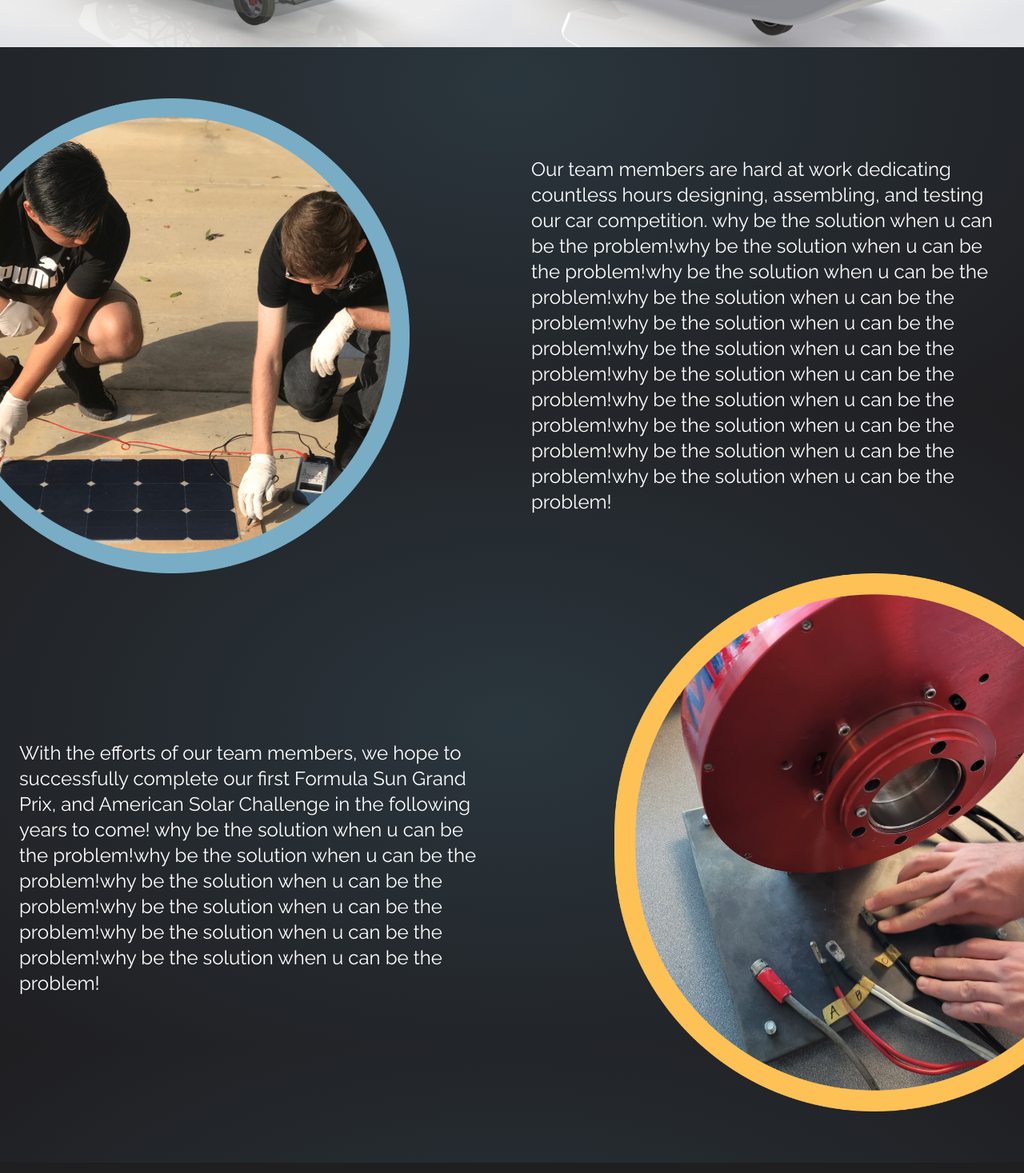
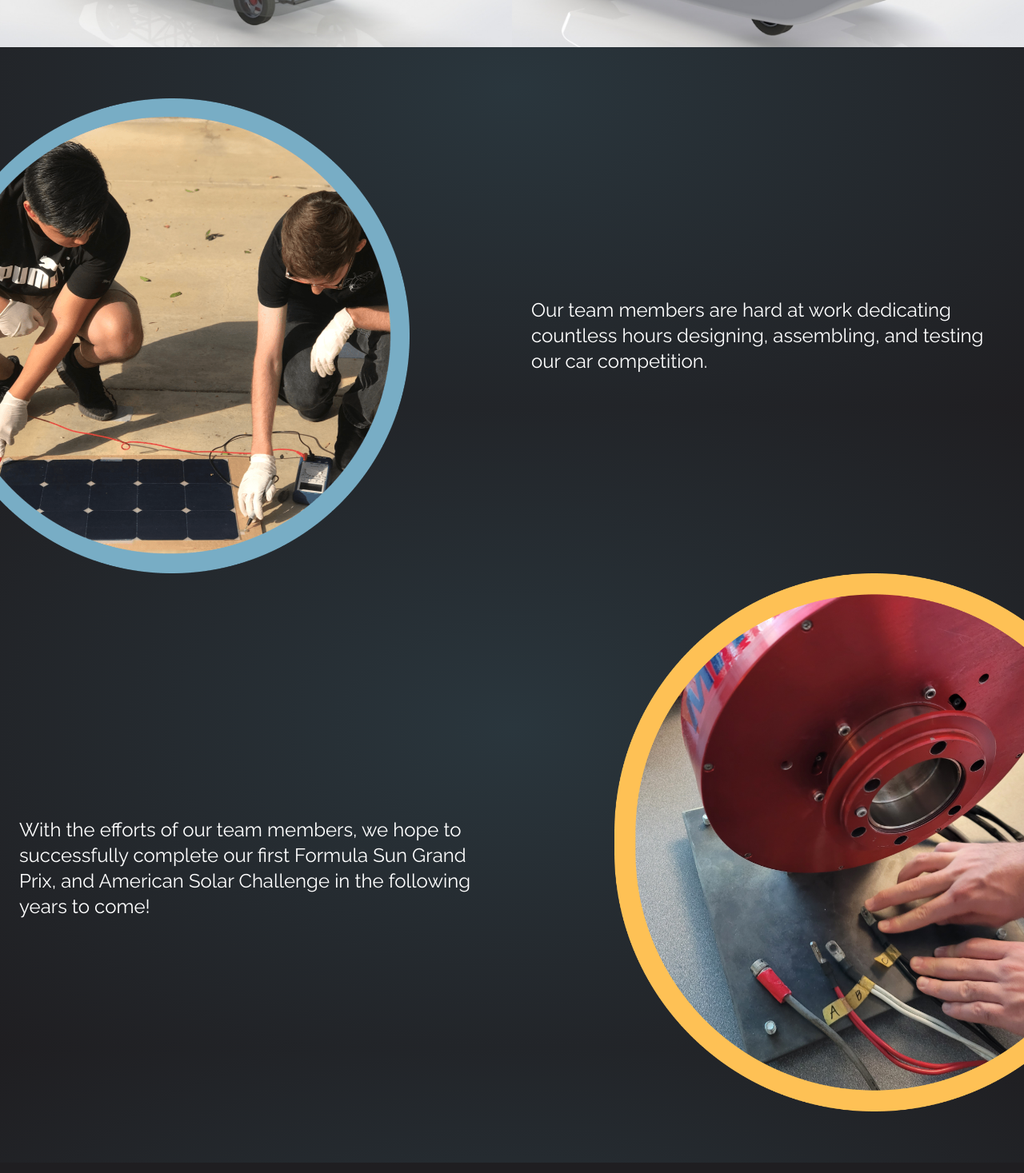
Before and after one commit to UCR-Solar-Car/solarcar-website, a Next.js app: page /about in a window 1280 px wide. Shown: the part 1891-3358 px from the top of the page at 80% size. Built offline with nearby package versions, Linux system fonts and the light colour scheme; a web font is replaced by a local one.

Commit message:
formatting/cleaning

```diff
--- a/components/Footer.jsx
+++ b/components/Footer.jsx
@@ -6,7 +6,7 @@ import { FaLinkedin } from "react-icons/fa";
 import { FaEnvelope } from "react-icons/fa";
 import { motion } from "framer-motion";
 
-function footer() {
+const Footer = () => {
   return (
     <div className="flex w-full bg-solar-black justify-center py-8">
       <div className="flex justify-evenly items-center w-3/4 sm:w-1/2 text-5xl">
@@ -68,4 +68,4 @@ function footer() {
     </div>
   );
 }
-export default footer;
+export default Footer;
--- a/components/Gallery.jsx
+++ b/components/Gallery.jsx
@@ -7,26 +7,14 @@ const Gallery = () => {
         <img src="SolarArray 1.png" alt="" className="w-2/5 mr-auto" />
         <div className="w-1/2 h-full p-4 text-solar-white break-words">
           Our team members are hard at work dedicating countless hours
-          designing, assembling, and testing our car competition. why be the
-          solution when u can be the problem!why be the solution when u can be
-          the problem!why be the solution when u can be the problem!why be the
-          solution when u can be the problem!why be the solution when u can be
-          the problem!why be the solution when u can be the problem!why be the
-          solution when u can be the problem!why be the solution when u can be
-          the problem!why be the solution when u can be the problem!why be the
-          solution when u can be the problem!why be the solution when u can be
-          the problem!
+          designing, assembling, and testing our car competition.
         </div>
       </div>
       <div className="flex justify-center items-center">
         <div className="w-1/2 p-4  text-solar-white">
           With the efforts of our team members, we hope to successfully complete
           our first Formula Sun Grand Prix, and American Solar Challenge in the
-          following years to come! why be the solution when u can be the
-          problem!why be the solution when u can be the problem!why be the
-          solution when u can be the problem!why be the solution when u can be
-          the problem!why be the solution when u can be the problem!why be the
-          solution when u can be the problem!
+          following years to come!
         </div>
         <img src="Motor 1.png" alt="" className="w-[40%] ml-auto pb-16" />
       </div>
--- a/components/Lead.jsx
+++ b/components/Lead.jsx
@@ -3,7 +3,7 @@ import React from "react";
 const Lead = ({ position, name, photo }) => {
   return (
     <div>
-      <img src={photo} alt=" " />
+      <img src={photo} alt="photo" />
 
       <p className=" text-solar-gold text-center font-ubuntu text-xl p-2.5 m-0">
         {position}
--- a/components/Organization.jsx
+++ b/components/Organization.jsx
@@ -1,7 +1,5 @@
 import React from "react";
-import { FaDiscord } from "react-icons/fa";
-import { FaInstagram } from "react-icons/fa";
-import { FaLink } from "react-icons/fa";
+import { FaDiscord, FaInstagram, FaLink } from "react-icons/fa";
 import { motion } from "framer-motion";
 
 const Organization = ({ title, image, discord, ig, website }) => {
--- a/components/Organizations.jsx
+++ b/components/Organizations.jsx
@@ -3,7 +3,7 @@ import Organization from "./Organization";
 
 const Organizations = () => {
   return (
-    <div>
+    <React.Fragment>
       <Organization
         image="WINC.PNG"
         title="Women in Computing (WINC)"
@@ -11,7 +11,7 @@ const Organizations = () => {
         discord="https://discord.gg/szzhxz3S"
         website="https://winc.cs.ucr.edu/"
       />
-    </div>
+    </React.Fragment>
   );
 };
 
```
